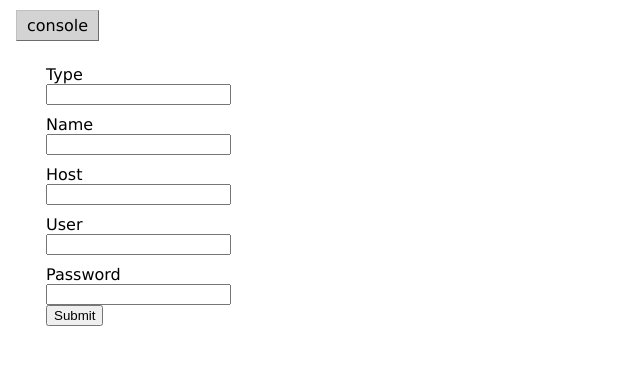
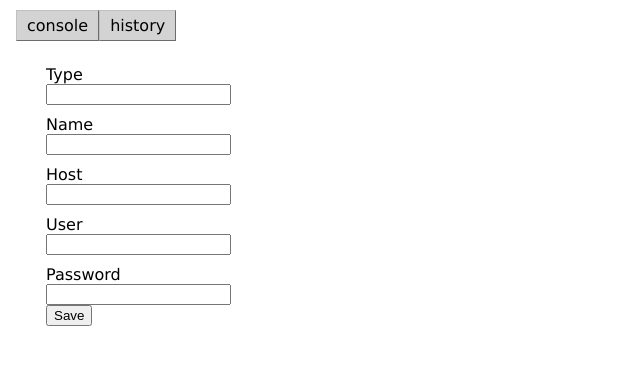
Before and after one commit to slim/bazdig, a PHP site: page /warak/bazdig/db/index.php in a window 1280 px wide. Shown: the top 365 px of the page, without its empty margins (0-640 px from the left). Run offline with PHP 8.4, Linux system fonts and the light colour scheme.

Commit message:
lien vers history dans db settings et ameliortion des noms des boutons

```diff
--- a/bazdig/db/index.php
+++ b/bazdig/db/index.php
@@ -1,11 +1,11 @@
 <title>bazdig database settings</title>
 <link rel="stylesheet" type="text/css" href="../bazdig.css" />
-<div id="nav"><a href="../console/" accesskey="c" title="(c)" class="button">console</a></div>
+<div id="nav"><a href="../console/" accesskey="c" title="(c)" class="button">console</a><a href="../history/" accesskey="h" title="(h)">history</a></div>
 <form id="settings" method='get' action='./set/' >
 <label>Type <input type='text' name='dbt' /></label>
 <label>Name <input type='text' name='dbn' /></label>
 <label>Host <input type='text' name='dbh' /></label>
 <label>User <input type='text' name='dbu' /></label>
 <label>Password <input type='password' name='dbp' /></label>
-<input type='submit' />
+<input type='submit' value='Save' />
 </form>
--- a/bazdig/history/index.php
+++ b/bazdig/history/index.php
@@ -20,7 +20,7 @@
 <div id="nav"><a href="../console/" accesskey="c" title="(c)" class="button">console</a><a href="../bazdig.db" accesskey="s" title="(s)" class="button">save</a></div>
 <div id="history">
 <form method="get" action=".">
-<input type="text" name="q" value="<?php echo $_GET['q'] ?>"/><input type="submit" />
+<input type="text" name="q" value="<?php echo $_GET['q'] ?>"/><input type="submit" value="Search" />
 </form>
 <div id="queries">
 <?php
```
